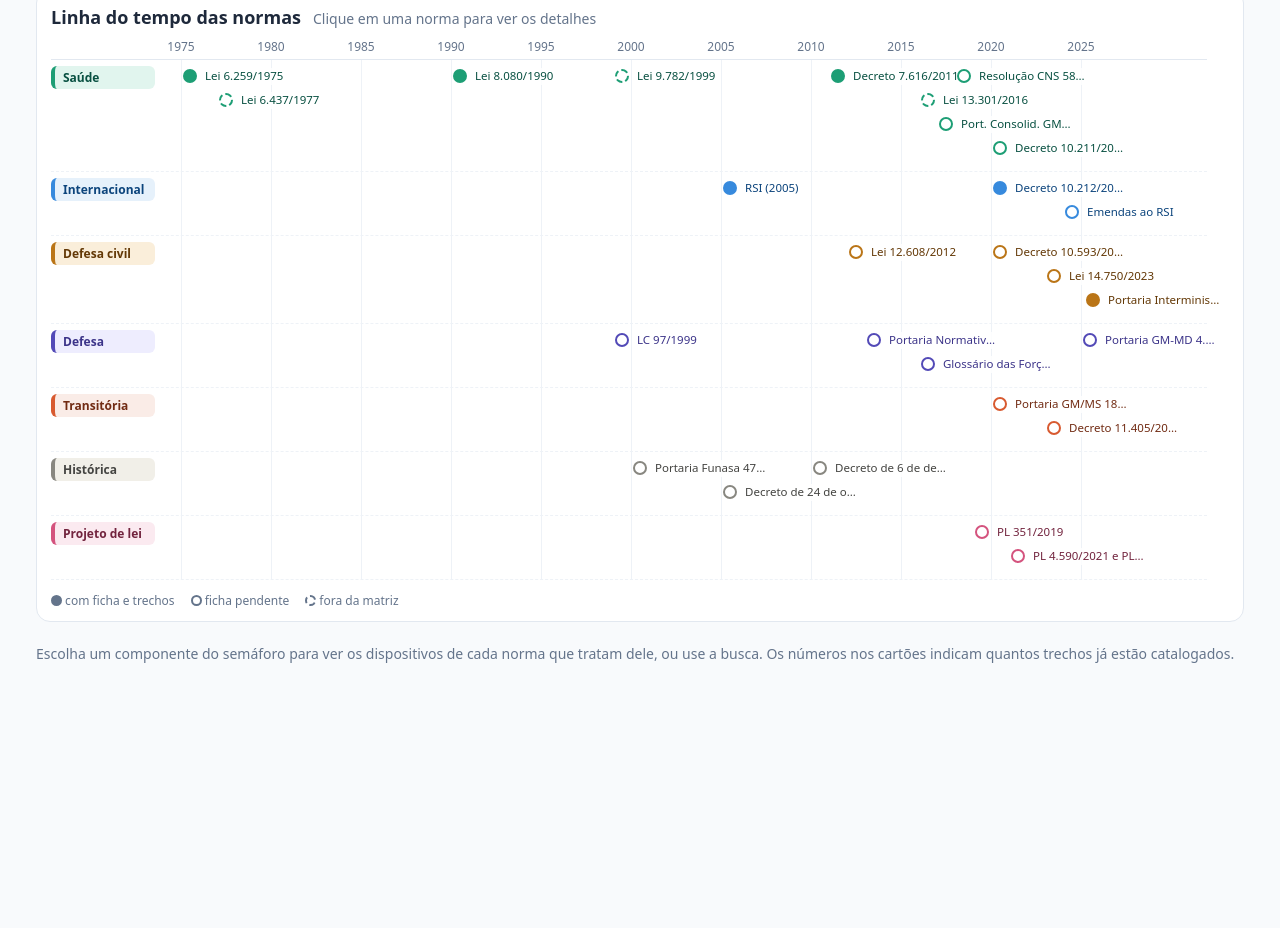
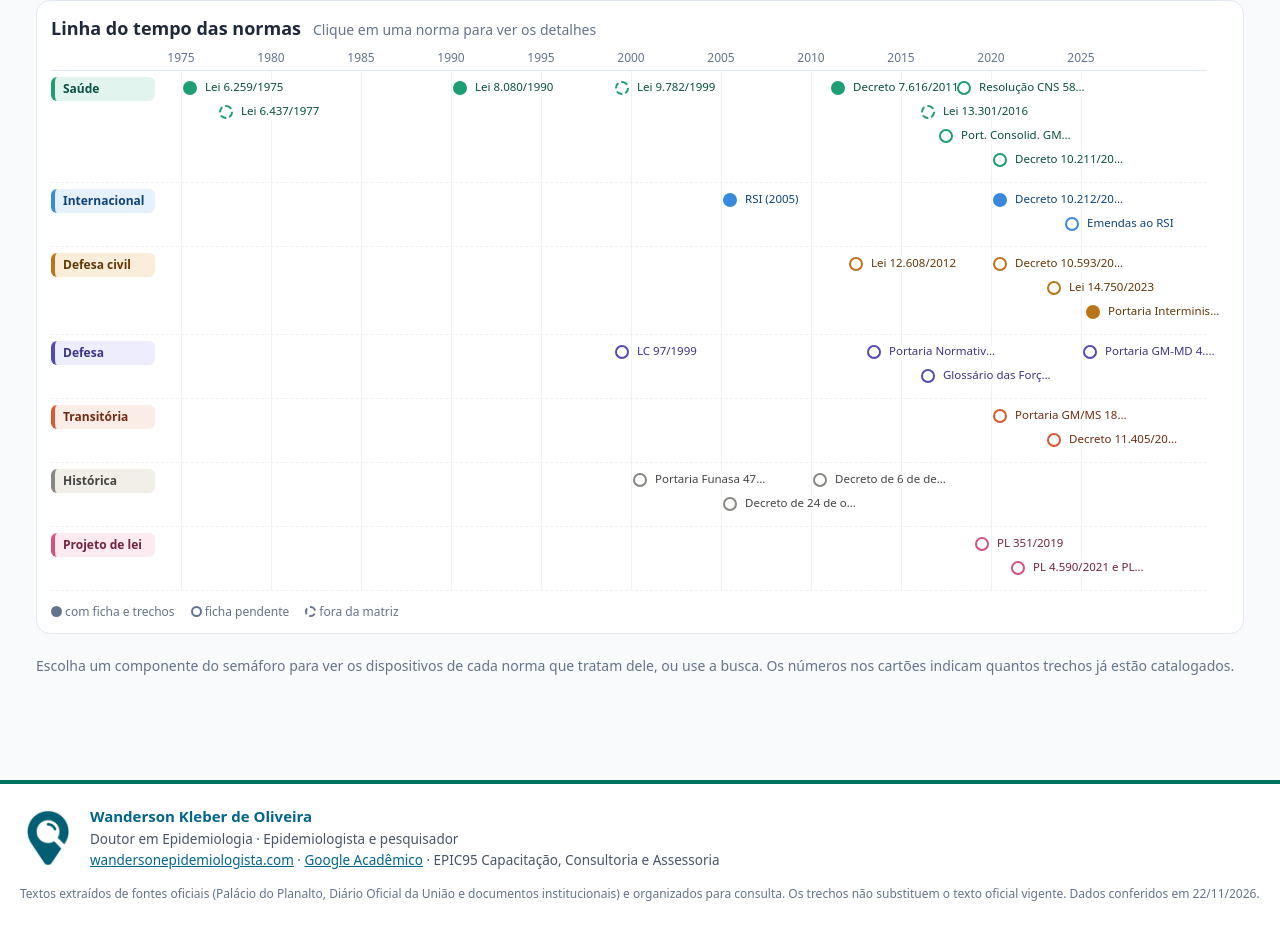
Before and after one commit to wandersonepidemiologista/normas-esp, a plain HTML site: page semaforo.html in a window 1280 px wide. Shown: the part 553-1481 px from the top of the page. Before the commit the page ends 1292 px from the top, so only its background shows below. Drawn offline with Linux system fonts and the light colour scheme.

Commit message:
Adiciona logotipo no cabeçalho e créditos no rodapé da página do semáforo
Logotipo oficial (lupa no pin) em selo branco no cabeçalho, mantido no modo
embed. Rodapé com autoria, links e aviso sobre as fontes. Favicon incluído.

Co-Authored-By: Claude Sonnet 5.5 <noreply@anthropic.com>
Claude-Session: https://claude.ai/code/session_01FFggB7WLr44J22ozvcNSZA

```diff
--- a/js/semaforo.js
+++ b/js/semaforo.js
@@ -201,6 +201,7 @@
   $('#q').addEventListener('input', function (e) { state.q = e.target.value.trim(); if (state.v !== 'semaforo') vista('semaforo'); renderPainel(); });
   document.addEventListener('keydown', function (e) { if (e.key === 'Escape') fechar(); });
   var rz; window.addEventListener('resize', function () { clearTimeout(rz); rz = setTimeout(renderTL, 150); });
+  (function () { var d = NORMAS.map(function (n) { return n.dataAcesso; }).sort().pop(); if (d) $('#rodData').textContent = 'Dados conferidos em ' + d.split('-').reverse().join('/') + '.'; })();
   if (/[?&]embed=1/.test(location.search)) document.body.classList.add('embed');
   var m = /c=([a-z_]+)/.exec(location.hash); if (m && comps[m[1]]) state.comp = m[1];
   renderMapa(); renderTL(); renderPainel();
--- a/semaforo.html
+++ b/semaforo.html
@@ -4,6 +4,8 @@
 <meta charset="utf-8">
 <meta name="viewport" content="width=device-width, initial-scale=1">
 <title>Semáforo ESP · Legislação por componente</title>
+<link rel="icon" type="image/png" sizes="32x32" href="img/favicon-32.png">
+<link rel="apple-touch-icon" href="img/favicon-180.png">
 <style>
 :root{--epic-primary:#4f8aac;--epic-secondary:#03658c;--epic-highlight:#02735e;--epic-attention:#ffde59;--ink:#1E293B;--muted:#64748B;--bg:#F8FAFC;--card:#fff;--line:#E2E8F0}
 *{box-sizing:border-box}
@@ -11,7 +13,7 @@ body{margin:0;font-family:system-ui,-apple-system,"Segoe UI",Roboto,sans-serif;c
 #topo{background:linear-gradient(135deg,var(--epic-secondary),#024B69);color:#fff;padding:16px 20px 12px;border-bottom:4px solid var(--epic-highlight)}
 .marca h1{margin:0;font-size:20px;font-weight:650}
 .marca p{margin:4px 0 0;font-size:13.5px;opacity:.9}
-.embed .marca{display:none}
+
 .barra{display:flex;flex-wrap:wrap;gap:10px 16px;align-items:center;margin-top:12px}
 .abas{display:flex;gap:6px;flex-wrap:wrap}
 .abas button{font:inherit;font-size:14px;border:1px solid rgba(255,255,255,.45);background:transparent;color:#fff;border-radius:999px;padding:6px 14px;cursor:pointer}
@@ -109,6 +111,18 @@ table.meta td{padding:6px 0;border-bottom:1px solid #EEF2F7;overflow-wrap:anywhe
 .lg.ok{background:#64748B}.lg.fm{border-style:dashed}
 .tldet{margin-top:10px;border-left:4px solid;background:#F8FAFC;border-radius:8px;padding:10px 14px}
 .tldet h3{margin:0;font-size:15px}.tldet p{margin:6px 0;font-size:14px;color:#334155}
+
+.marca{display:flex;align-items:center;gap:14px}
+.selo{flex:none;background:#fff;border-radius:14px;padding:6px;display:inline-flex;box-shadow:0 1px 4px rgba(0,0,0,.2)}
+.selo img{display:block;width:52px;height:52px}
+.embed .marca p{display:none}.embed .marca h1{font-size:16px}.embed .selo img{width:34px;height:34px}.embed .selo{padding:4px;border-radius:10px}
+#rodape{background:#fff;border-top:4px solid var(--epic-highlight);margin-top:30px;padding:20px 16px 26px}
+.rod-in{max-width:1240px;margin:0 auto;display:flex;gap:14px;align-items:center}
+.rod-in img{flex:none;border-radius:8px}
+.rod-txt p{margin:2px 0;font-size:13.5px;color:#475569}
+.rod-txt .rod-nome{font-family:Montserrat,system-ui,sans-serif;font-weight:700;font-size:15px;color:var(--epic-secondary)}
+.rod-txt a{color:var(--epic-secondary)}
+.rod-aviso{max-width:1240px;margin:12px auto 0;font-size:12px;color:var(--muted)}
 @media(max-width:820px){.mapa{grid-template-columns:1fr}.col-trans .itens{grid-template-columns:repeat(auto-fit,minmax(138px,1fr))}.dec{padding-left:0}}
 @media print{#topo,.rodape,.abas,.busca,.acoes{display:none}.ficha{position:static;box-shadow:none;width:auto}}
 </style>
@@ -116,8 +130,11 @@ table.meta td{padding:6px 0;border-bottom:1px solid #EEF2F7;overflow-wrap:anywhe
 <body>
 <header id="topo">
   <div class="marca">
-    <h1>Semáforo da preparação e resposta às emergências em saúde pública</h1>
-    <p>Trechos da legislação organizados pelos componentes do semáforo, com fonte oficial e metadados para o Zotero</p>
+    <span class="selo"><img src="img/logo-wandersonepidemiologista.png" alt="Logotipo wandersonepidemiologista" width="52" height="52"></span>
+    <div>
+      <h1>Semáforo da preparação e resposta às emergências em saúde pública</h1>
+      <p>Trechos da legislação organizados pelos componentes do semáforo, com fonte oficial e metadados para o Zotero</p>
+    </div>
   </div>
   <div class="barra">
     <nav class="abas" role="tablist" aria-label="Vistas">
@@ -150,6 +167,17 @@ table.meta td{padding:6px 0;border-bottom:1px solid #EEF2F7;overflow-wrap:anywhe
     <div id="listaNormas"></div>
   </section>
 </main>
+<footer id="rodape">
+  <div class="rod-in">
+    <img src="img/logo-wandersonepidemiologista.png" alt="" width="56" height="56">
+    <div class="rod-txt">
+      <p class="rod-nome">Wanderson Kleber de Oliveira</p>
+      <p>Doutor em Epidemiologia · Epidemiologista e pesquisador</p>
+      <p><a href="https://www.wandersonepidemiologista.com" target="_blank" rel="noopener">wandersonepidemiologista.com</a> · <a href="https://scholar.google.com.br/citations?hl=pt-BR&amp;user=06CUyLEAAAAJ" target="_blank" rel="noopener">Google Acadêmico</a> · EPIC95 Capacitação, Consultoria e Assessoria</p>
+    </div>
+  </div>
+  <p class="rod-aviso">Textos extraídos de fontes oficiais (Palácio do Planalto, Diário Oficial da União e documentos institucionais) e organizados para consulta. Os trechos não substituem o texto oficial vigente. <span id="rodData"></span></p>
+</footer>
 <aside id="ficha" class="ficha" hidden aria-label="Ficha da norma"></aside>
 <div id="toast" role="status"></div>
 <script src="dados/semaforo.js"></script>
```
Also changed, not shown: img/favicon-180.png (added), img/favicon-32.png (added), img/logo-wandersonepidemiologista.png (added).
